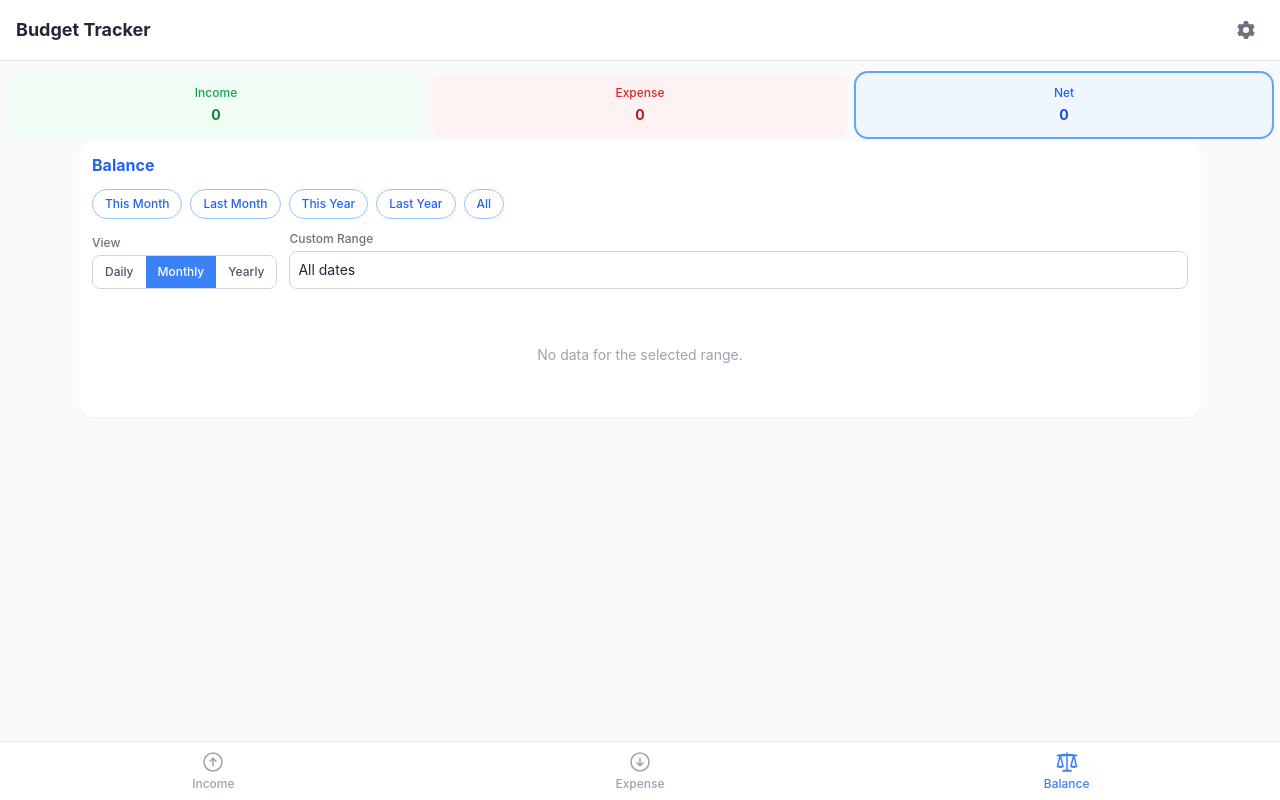
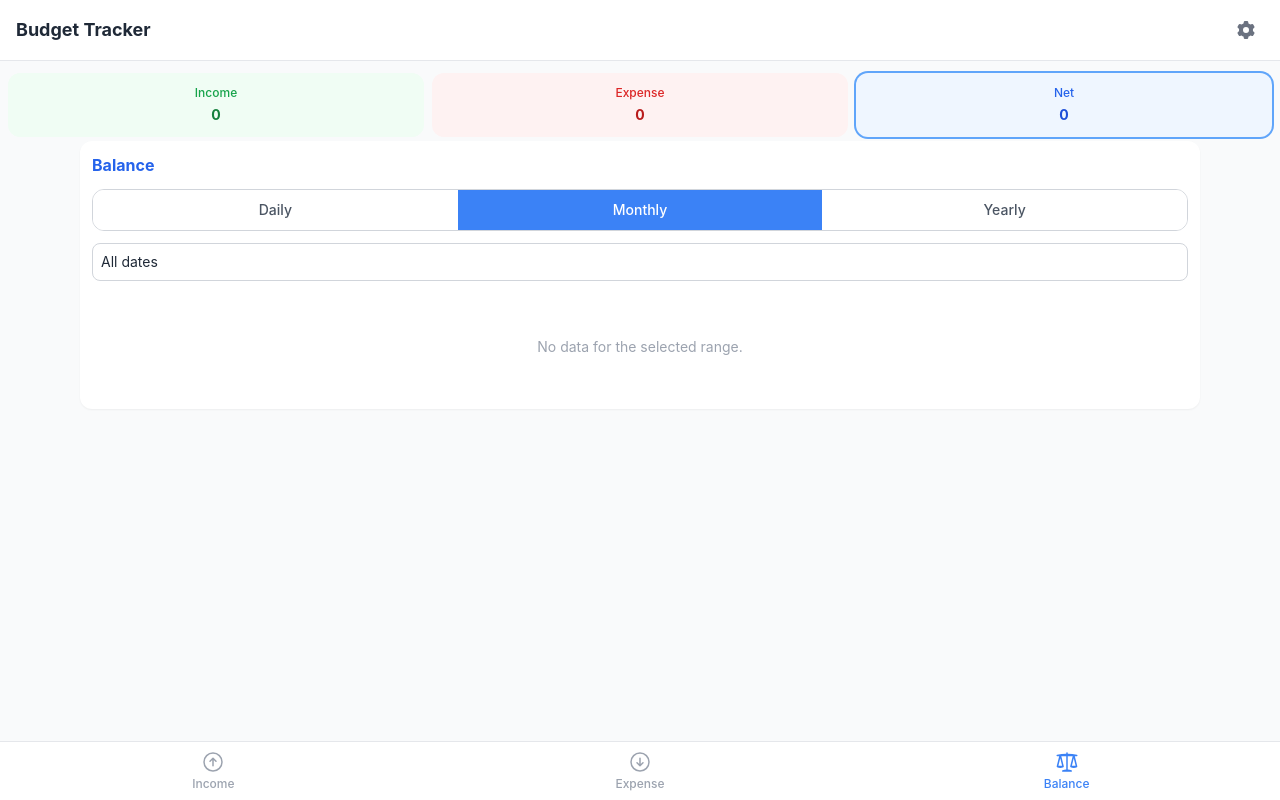
Before and after one commit to pphein/budget-tracker, a React (Create React App) app: page / in a window 1280 px wide. Both pictures are taken after a click on the button "Balance". Built offline with nearby package versions, Linux system fonts and the light colour scheme.

Commit message:
Moidifed ui

```diff
--- a/src/App.js
+++ b/src/App.js
@@ -206,43 +206,6 @@ const App = () => {
     showToast('Tag updated');
   };
 
-  // ─── Balance presets ──────────────────────────────────────────────────────
-  const applyBalancePreset = (preset) => {
-    const now   = new Date();
-    const y     = now.getFullYear();
-    const m     = now.getMonth();
-    const isoStart = (d) => d.toISOString().slice(0, 10);
-    const isoEnd   = (d) => d.toISOString();
-    switch (preset) {
-      case 'this-month':
-        setBalanceStart(isoStart(new Date(y, m, 1)));
-        setBalanceEnd(isoEnd(new Date(y, m + 1, 0, 23, 59, 59)));
-        setBalanceView('daily');
-        break;
-      case 'last-month':
-        setBalanceStart(isoStart(new Date(y, m - 1, 1)));
-        setBalanceEnd(isoEnd(new Date(y, m, 0, 23, 59, 59)));
-        setBalanceView('daily');
-        break;
-      case 'this-year':
-        setBalanceStart(isoStart(new Date(y, 0, 1)));
-        setBalanceEnd(isoEnd(new Date(y, 11, 31, 23, 59, 59)));
-        setBalanceView('monthly');
-        break;
-      case 'last-year':
-        setBalanceStart(isoStart(new Date(y - 1, 0, 1)));
-        setBalanceEnd(isoEnd(new Date(y - 1, 11, 31, 23, 59, 59)));
-        setBalanceView('monthly');
-        break;
-      case 'all':
-      default:
-        setBalanceStart(null);
-        setBalanceEnd(null);
-        setBalanceView('yearly');
-        break;
-    }
-  };
-
   // ─── Filtered records ─────────────────────────────────────────────────────
   const filteredRecords = transactions.filter((r) => {
     if (r.type !== activeTab) return false;
@@ -433,50 +396,34 @@ const App = () => {
           <div className="bg-white dark:bg-gray-900 rounded-xl p-3 shadow-sm">
             <h2 className="text-base font-bold text-blue-600 dark:text-blue-400 mb-3">Balance</h2>
 
-            {/* Quick presets */}
-            <div className="flex flex-wrap gap-2 mb-3">
+            {/* View toggle — switching mode clears the range */}
+            <div className="flex rounded-xl border border-gray-300 dark:border-gray-600 overflow-hidden text-sm font-medium mb-3">
               {[
-                { key: 'this-month', label: 'This Month' },
-                { key: 'last-month', label: 'Last Month' },
-                { key: 'this-year',  label: 'This Year'  },
-                { key: 'last-year',  label: 'Last Year'  },
-                { key: 'all',        label: 'All'        },
-              ].map(({ key, label }) => (
+                { id: 'daily',   label: 'Daily'   },
+                { id: 'monthly', label: 'Monthly' },
+                { id: 'yearly',  label: 'Yearly'  },
+              ].map(({ id, label }) => (
                 <button
-                  key={key}
-                  onClick={() => applyBalancePreset(key)}
-                  className="px-3 py-1.5 rounded-full text-xs font-medium border border-blue-300 dark:border-blue-700 text-blue-600 dark:text-blue-400 hover:bg-blue-50 dark:hover:bg-blue-900/30 active:bg-blue-100"
+                  key={id}
+                  onClick={() => {
+                    setBalanceView(id);
+                    setBalanceStart(null);
+                    setBalanceEnd(null);
+                  }}
+                  className={`flex-1 py-2.5 transition-colors ${
+                    balanceView === id
+                      ? 'bg-blue-500 text-white'
+                      : 'bg-white dark:bg-gray-700 text-gray-600 dark:text-gray-300 active:bg-gray-100 dark:active:bg-gray-600'
+                  }`}
                 >
                   {label}
                 </button>
               ))}
             </div>
 
-            {/* View toggle + custom date range */}
-            <div className="flex flex-wrap items-end gap-3 mb-4">
-              {/* View mode */}
-              <div>
-                <label className="block text-xs font-medium text-gray-500 dark:text-gray-400 mb-1">View</label>
-                <div className="flex rounded-lg border border-gray-300 dark:border-gray-600 overflow-hidden text-xs font-medium">
-                  {['daily', 'monthly', 'yearly'].map((v) => (
-                    <button
-                      key={v}
-                      onClick={() => setBalanceView(v)}
-                      className={`px-3 py-2 capitalize transition-colors ${
-                        balanceView === v
-                          ? 'bg-blue-500 text-white'
-                          : 'bg-white dark:bg-gray-700 text-gray-600 dark:text-gray-300 hover:bg-gray-50 dark:hover:bg-gray-600'
-                      }`}
-                    >
-                      {v}
-                    </button>
-                  ))}
-                </div>
-              </div>
-
-              {/* Custom date range picker */}
-              <div className="flex-1 min-w-0">
-                <label className="block text-xs font-medium text-gray-500 dark:text-gray-400 mb-1">Custom Range</label>
+            {/* Adaptive date range picker */}
+            <div className="mb-4">
+              {balanceView === 'daily' && (
                 <DatePicker
                   selectsRange
                   startDate={balanceStart ? new Date(balanceStart) : null}
@@ -487,10 +434,55 @@ const App = () => {
                   }}
                   isClearable
                   withPortal
-                  dateFormat="dd-MM-yyyy"
+                  dateFormat="dd MMM yyyy"
+                  placeholderText="Select date range"
                   customInput={<BalanceDateBtn />}
                 />
-              </div>
+              )}
+
+              {balanceView === 'monthly' && (
+                <DatePicker
+                  selectsRange
+                  startDate={balanceStart ? new Date(balanceStart) : null}
+                  endDate={balanceEnd ? new Date(balanceEnd) : null}
+                  onChange={([start, end]) => {
+                    setBalanceStart(start
+                      ? new Date(start.getFullYear(), start.getMonth(), 1).toISOString().slice(0, 10)
+                      : null);
+                    setBalanceEnd(end
+                      ? new Date(end.getFullYear(), end.getMonth() + 1, 0, 23, 59, 59).toISOString()
+                      : null);
+                  }}
+                  showMonthYearPicker
+                  isClearable
+                  withPortal
+                  dateFormat="MMM yyyy"
+                  placeholderText="Select month range"
+                  customInput={<BalanceDateBtn />}
+                />
+              )}
+
+              {balanceView === 'yearly' && (
+                <DatePicker
+                  selectsRange
+                  startDate={balanceStart ? new Date(balanceStart) : null}
+                  endDate={balanceEnd ? new Date(balanceEnd) : null}
+                  onChange={([start, end]) => {
+                    setBalanceStart(start
+                      ? new Date(start.getFullYear(), 0, 1).toISOString().slice(0, 10)
+                      : null);
+                    setBalanceEnd(end
+                      ? new Date(end.getFullYear(), 11, 31, 23, 59, 59).toISOString()
+                      : null);
+                  }}
+                  showYearPicker
+                  isClearable
+                  withPortal
+                  dateFormat="yyyy"
+                  placeholderText="Select year range"
+                  customInput={<BalanceDateBtn />}
+                />
+              )}
             </div>
 
             {/* Chart */}
```
